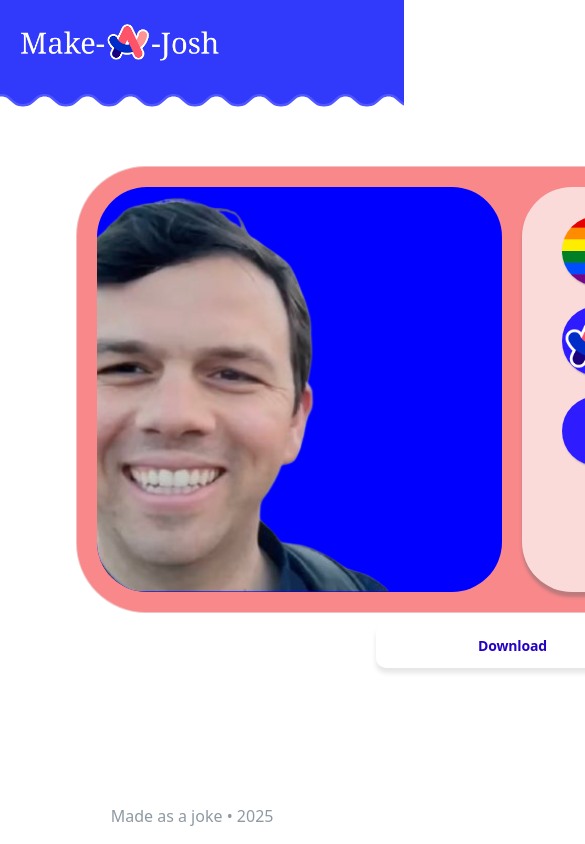
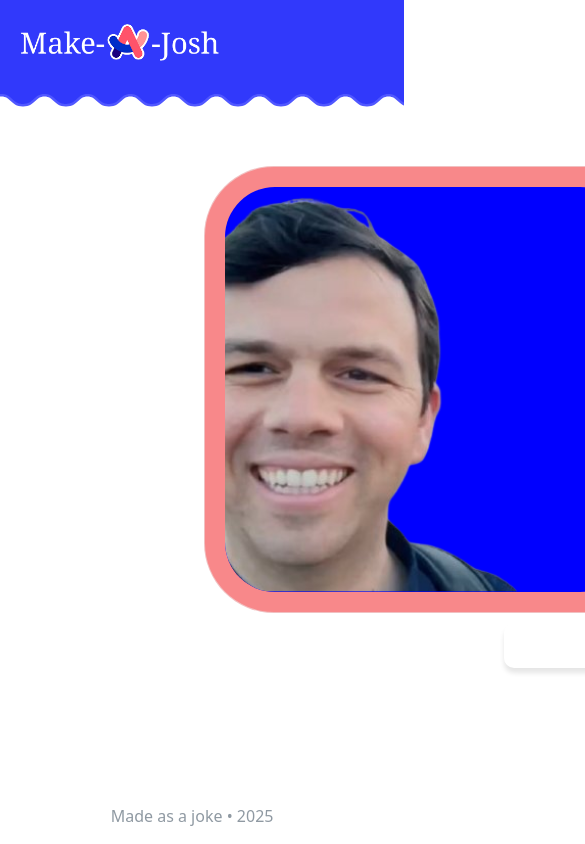
Before and after one commit to Nimit1705/Make-a-josh, a React (Vite) app: page / in a window 390 px wide. Shown: the top 844 px of the page, 585 px wide, since content can reach past the window. Built offline with nearby package versions, Linux system fonts and the light colour scheme; the HTML template or start-up script is replaced by a standard one.

Commit message:
Added: force desktop view on mobile

```diff
--- a/index.html
+++ b/index.html
@@ -7,7 +7,7 @@
     <meta property="og:description" content="Make your own joss">
     <meta property="og:url" content="https://make-a-josh.vercel.app/" />
     <meta property="og:image" content="./src/assets/meta.png">
-    <meta name="viewport" content="width=1024">
+    <meta name="viewport" content="width=1280, initial-scale=0.3, minimum-scale=0.3, maximum-scale=1, user-scalable=no">
     <title>Make a josh</title>
   </head>
   <body>
--- a/src/App.css
+++ b/src/App.css
@@ -5,9 +5,10 @@
   text-align: center;
 }
 
-body {
-  min-width: 1024px;
-  overflow-x: auto;
+body, html {
+  min-width: 1280px;
+  transform-origin: top left;
+  transform: scale(1);
 }
 
 .nav{
```
